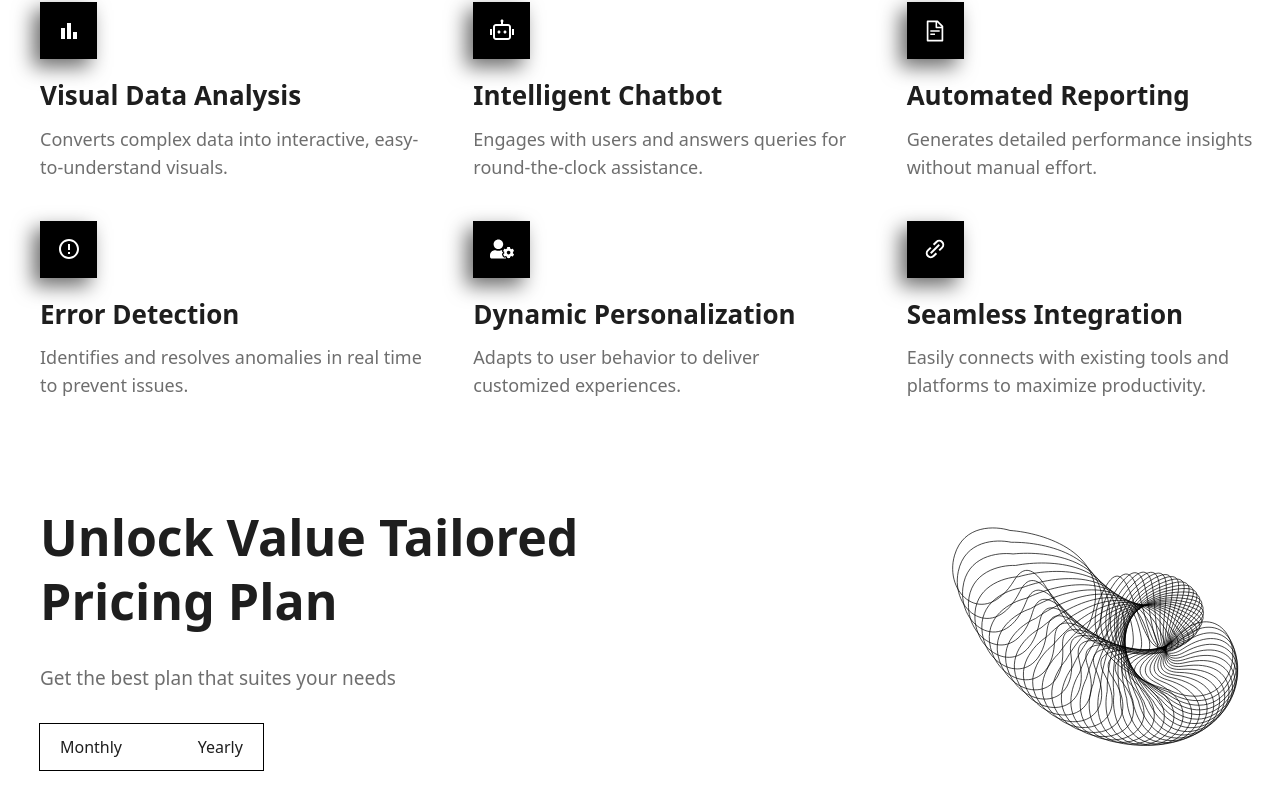
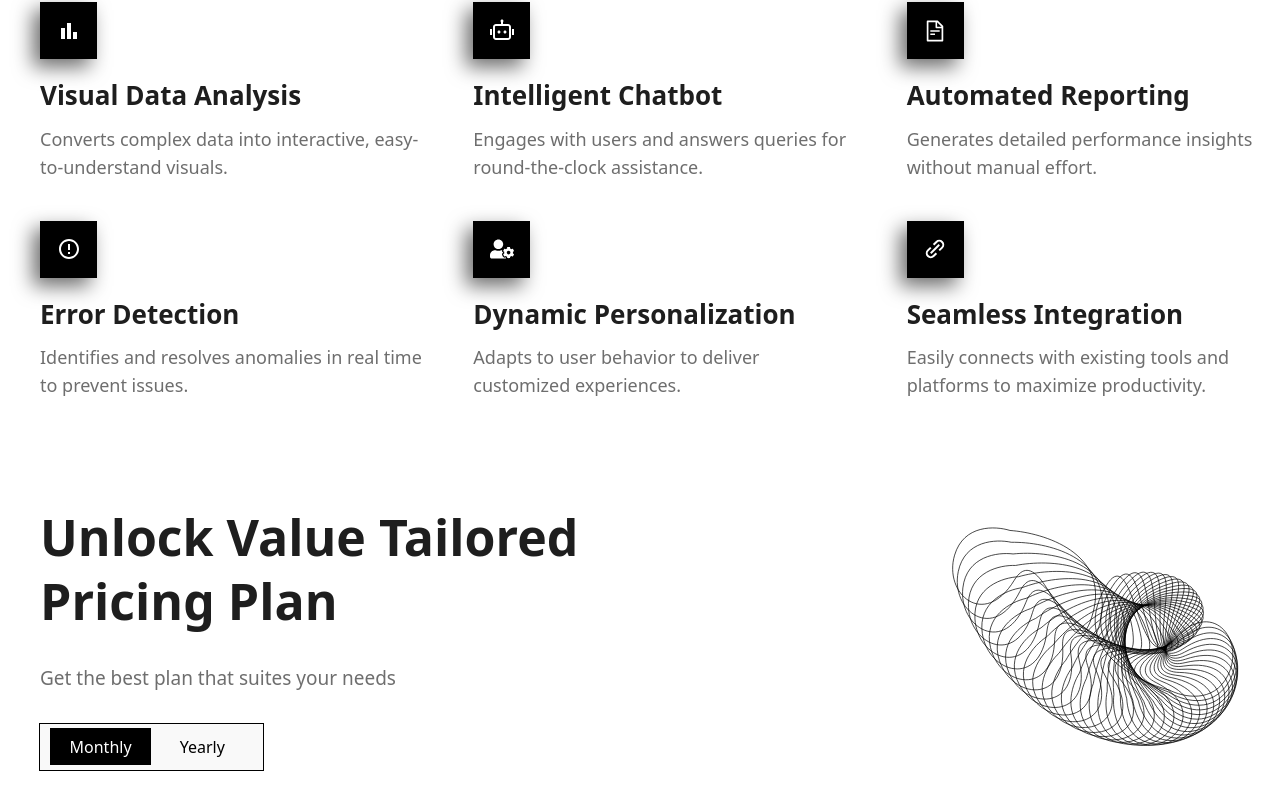
Before and after one commit to Napolite/optimal, a React (Vite) app: page / in a window 1280 px wide. Shown: the part 909-1719 px from the top of the page. Built offline with nearby package versions, Linux system fonts and the light colour scheme.

Commit message:
becausd I just want to commit

```diff
--- a/src/pages/pricing.tsx
+++ b/src/pages/pricing.tsx
@@ -13,9 +13,27 @@ function Pricing() {
           <p className="w-[697px] text-[19px] text-[rgba(110,110,110,1)] mb-[20px] tracking-[-6%] leading-[156%] mt-[30px]">
             Get the best plan that suites your needs
           </p>
-          <div className=" w-[222.86px] h-[46.39px] ring-1 ring-[black] flex justify-between items-center px-[20px] mt-[30px]">
-            <button onClick={() => setClicked("Monthly")}>Monthly</button>
-            <button onClick={() => setClicked("Yearly")}>Yearly</button>
+          <div className=" w-[222.86px] bg-[#9d9d9d10] h-[46.39px] ring-1 ring-[black] flex justify-between items-center px-[9.69px] py-[4.85px] mt-[30px]">
+            <button
+              onClick={() => setClicked("Monthly")}
+              className={`w-[116.4px] h-[36.69px] ${
+                clicked === "Monthly"
+                  ? "bg-[#000000] text-[#ffffff]"
+                  : "bg-none text-[#000000]"
+              }`}
+            >
+              Monthly
+            </button>
+            <button
+              onClick={() => setClicked("Yearly")}
+              className={`w-[116.4px] h-[36.69px] ${
+                clicked === "Yearly"
+                  ? "bg-[#000000] text-[#ffffff]"
+                  : "bg-none text-[#000000]"
+              }`}
+            >
+              Yearly
+            </button>
           </div>
         </div>
         <div>
```
